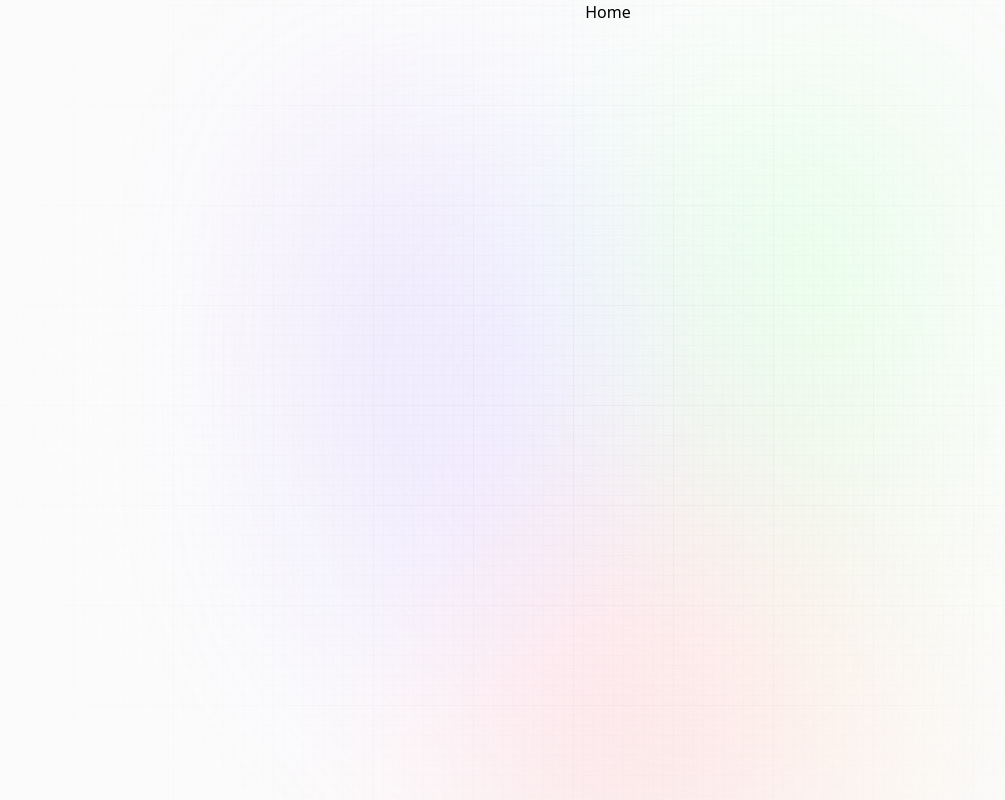
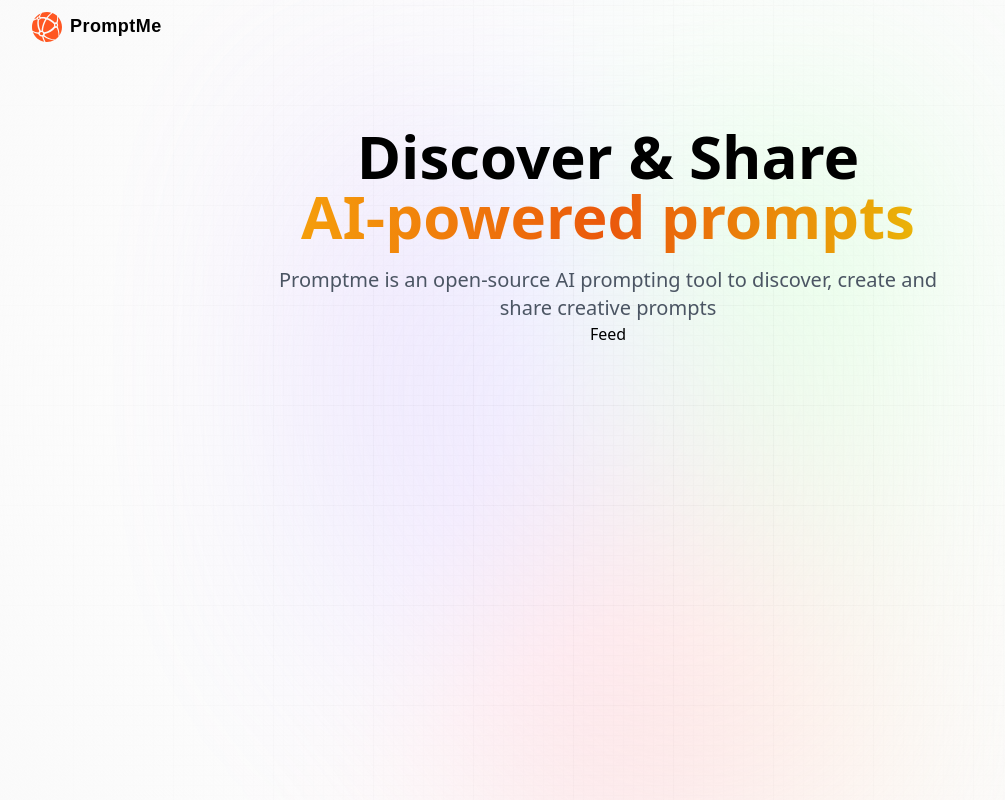
Before and after one commit to adi-shelke/prompt_me, a Next.js app: page / in a window 1280 px wide. Shown: the whole page, without its empty margins (32-1037 px from the left). Built offline with nearby package versions, Linux system fonts and the light colour scheme.

Commit message:
building navbar

```diff
--- a/app/layout.jsx
+++ b/app/layout.jsx
@@ -1,5 +1,6 @@
 import "@styles/globals.css";
-
+import Navbar from "@components/Navbar";
+import Provider from "@components/Provider";
 export const metadata = {
   title: "Prompt Me",
   description: "Discover and Share AI Prompts",
@@ -12,7 +13,10 @@
         <div className="main">
           <div className="gradient" />
         </div>
-        <main className="app">{children}</main>
+        <main className="app">
+          <Navbar />
+          {children}
+        </main>
       </body>
     </html>
   );
--- a/app/page.jsx
+++ b/app/page.jsx
@@ -1,5 +1,18 @@
+import Feed from "@components/Feed";
 const Home = () => {
-  return <div>Home</div>;
+  return (
+    <section className="w-full flex-center flex-col">
+      <h1 className="head_text text-center">
+        Discover & Share <br className="max-md:hidden" />
+        <span className="orange_gradient text-center">AI-powered prompts</span>
+      </h1>
+      <p className="desc text-center">
+        Promptme is an open-source AI prompting tool to discover, create and
+        share creative prompts
+      </p>
+      <Feed />
+    </section>
+  );
 };
 
 export default Home;
--- /dev/null
+++ b/components/Feed.jsx
@@ -0,0 +1,7 @@
+import React from "react";
+
+const Feed = () => {
+  return <div>Feed</div>;
+};
+
+export default Feed;
--- /dev/null
+++ b/components/Form.jsx
@@ -0,0 +1,7 @@
+import React from "react";
+
+const Form = () => {
+  return <div>Form</div>;
+};
+
+export default Form;
--- /dev/null
+++ b/components/Navbar.jsx
@@ -0,0 +1,27 @@
+"use client";
+import Link from "next/link";
+import Image from "next/image";
+import { useState, useEffect } from "react";
+import { signIn, signOut, useSession, getProviders } from "next-auth/react";
+const Navbar = () => {
+  const isUserLoggedIn = true;
+  return (
+    <nav className="flex-betwen w-full mb-16 pt-3 ">
+      <Link href="/" className="flex gap-2">
+        <Image
+          src="/assets/images/logo.svg"
+          alt="PromptMe logo"
+          width={30}
+          height={30}
+          className="object-contain"
+        />
+        <p className="logo_text">PromptMe</p>
+      </Link>
+
+      {/* For Mobile */}
+      <div className="sm:flex hidden">{isUserLoggedIn ? <></> : <></>}</div>
+    </nav>
+  );
+};
+
+export default Navbar;
--- /dev/null
+++ b/components/Profile.jsx
@@ -0,0 +1,7 @@
+import React from "react";
+
+const Profile = () => {
+  return <div>Profile</div>;
+};
+
+export default Profile;
--- /dev/null
+++ b/components/PromptCard.jsx
@@ -0,0 +1,7 @@
+import React from "react";
+
+const PromptCard = () => {
+  return <div>PromptCard</div>;
+};
+
+export default PromptCard;
--- /dev/null
+++ b/components/Provider.jsx
@@ -0,0 +1,7 @@
+import React from "react";
+
+const Provider = () => {
+  return <div>Provider</div>;
+};
+
+export default Provider;
```
